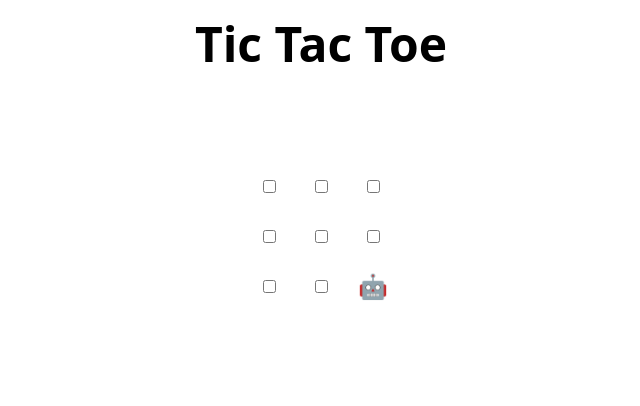
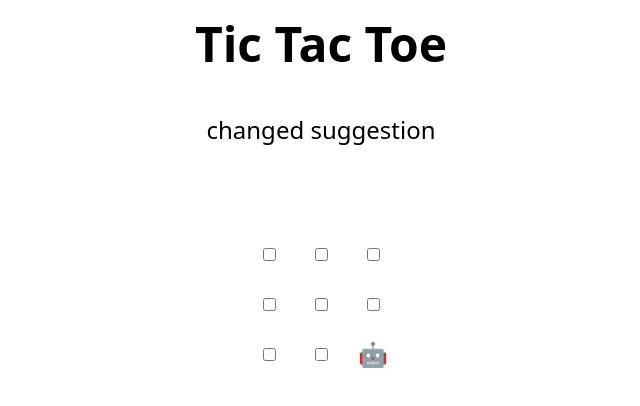
Before and after one commit to ktoews/skills-review-pull-requests, a plain HTML site: page index.html in a window 1280 px wide. Shown: the whole page, without its empty margins (319-959 px from the left). Drawn offline with Linux system fonts and the light colour scheme.

Commit message:
Update index.html
commit suggestion

```diff
--- a/index.html
+++ b/index.html
@@ -44,7 +44,7 @@
     <td><input type="checkbox" /></td>
     <td><input type="checkbox" /></td>
     <td><input type="checkbox" /></td>
-  </tr>
+  changed suggestion
 </table>
 
 <h2 hidden>Game over, refresh to play again 🧑‍💻 🤖!</h2>
```
